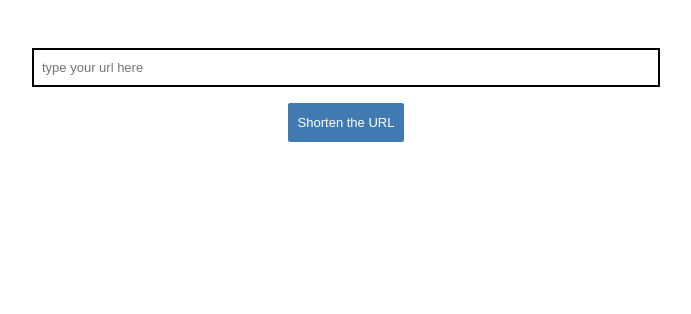
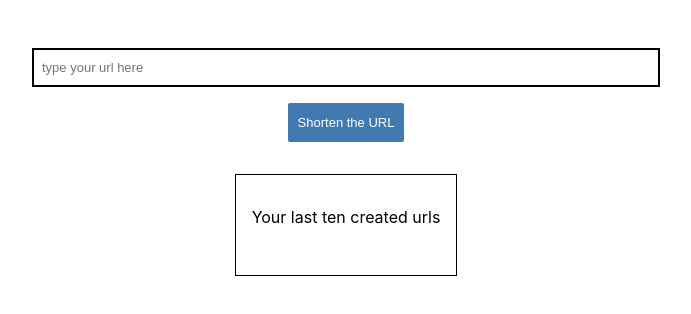
Before and after one commit to ShirinDanP/tinyUrl, a React (Create React App) app: page / in a window 1280 px wide. Shown: the top 314 px of the page, without its empty margins (294-985 px from the left). Built offline with nearby package versions, Linux system fonts and the light colour scheme.

Commit message:
last ten created urls are shown on page

```diff
--- a/src/App.js
+++ b/src/App.js
@@ -4,23 +4,10 @@ import { TinyUrl } from './container/TinyUrl';
 import './App.css';
 
 class App extends React.PureComponent {
-  constructor(props) {
-    super(props);
-    this.state = {
-      inputValue: '',
-    };
-    this.getInputUrl = this.getInputUrl.bind(this);
-  }
-
-  getInputUrl(url) {
-    this.setState({
-      inputValue: url,
-    });
-  }
   render() {
     return (
       <div className="App">
-        <TinyUrl url={this.state.inputValue} getInputUrl={this.getInputUrl} />
+        <TinyUrl />
       </div>
     );
   }
--- /dev/null
+++ b/src/components/LastTenCreatedUrl/LastTenCreatedUrl.js
@@ -0,0 +1,26 @@
+import React from 'react';
+import { PropTypes } from 'prop-types';
+
+import styles from './LastTenCreatedUrl.module.css';
+
+export const LastTenCreatedUrl = ({ createdUrls, inputUrls }) => {
+  sessionStorage['url'] = createdUrls.slice(-10);
+  const hrefs = inputUrls.slice(-10);
+  return (
+    <section className={styles.container}>
+      <p>Your last ten created urls</p>
+      {sessionStorage
+        .getItem('url')
+        .split(',')
+        .map((item, index) => (
+          <a key={index} href={hrefs[index]} className={styles.link}>
+            {item}
+          </a>
+        ))}
+    </section>
+  );
+};
+
+LastTenCreatedUrl.propTypes = {
+  createdUrls: PropTypes.array,
+};
--- /dev/null
+++ b/src/components/LastTenCreatedUrl/LastTenCreatedUrl.module.css
@@ -0,0 +1,14 @@
+.link {
+    color: #407ab1;
+    margin-top: 1rem;
+    cursor: pointer;
+}
+
+.container {
+    display: flex;
+    flex-direction: column;
+    justify-content: right;
+    border: 1px solid black;
+    padding: 1rem;
+    margin-top: 2rem;
+}
--- /dev/null
+++ b/src/components/LastTenCreatedUrl/index.js
@@ -0,0 +1 @@
+export * from './LastTenCreatedUrl';
--- a/src/container/TinyUrl.js
+++ b/src/container/TinyUrl.js
@@ -1,33 +1,38 @@
 import React from 'react';
-import { PropTypes } from 'prop-types';
 
 import { InputUrl } from '../components/InputUrl';
 import { Button } from '../components/Button';
 import { ShortenLink } from '../components/ShortenLink';
+import { LastTenCreatedUrl } from '../components/LastTenCreatedUrl';
 import { getUrl, getRandom, getUrlfromCom } from '../functions';
 
 const createdUrls = [];
+const inputValues = [];
 export class TinyUrl extends React.PureComponent {
-  static propTypes = {
-    url: PropTypes.string,
-    getInputUrl: PropTypes.func,
-  };
-
   constructor(props) {
     super(props);
     this.state = {
       showUrl: false,
       shortUrl: '',
+      inputValue: '',
     };
     this.shortenUrl = this.shortenUrl.bind(this);
     this.onClickShortenBtn = this.onClickShortenBtn.bind(this);
+    this.getInputUrl = this.getInputUrl.bind(this);
+  }
+
+  getInputUrl(url) {
+    this.setState({
+      inputValue: url,
+    });
   }
 
   shortenUrl() {
-    const url = getUrl(this.props.url);
-    const result = `${getUrlfromCom(url)}${getRandom()}`;
+    const result = `${getUrlfromCom(
+      getUrl(this.state.inputValue)
+    )}${getRandom()}`;
+    inputValues.push(getUrl(this.state.inputValue));
     createdUrls.push(result);
-    sessionStorage.setItem('url', createdUrls.slice(-10));
     return result;
   }
 
@@ -39,14 +44,18 @@ export class TinyUrl extends React.PureComponent {
   }
 
   render() {
-    const { url } = this.props;
+    const { inputValue } = this.state;
     return (
       <React.Fragment>
-        <InputUrl getInputUrl={this.props.getInputUrl} />
+        <InputUrl getInputUrl={this.getInputUrl} />
         <Button onClick={this.onClickShortenBtn}>Shorten the URL</Button>
         {this.state.showUrl && (
-          <ShortenLink href={getUrl(url)} shortUrl={this.state.shortUrl} />
+          <ShortenLink
+            href={getUrl(inputValue)}
+            shortUrl={this.state.shortUrl}
+          />
         )}
+        <LastTenCreatedUrl createdUrls={createdUrls} inputUrls={inputValues} />
       </React.Fragment>
     );
   }
```
